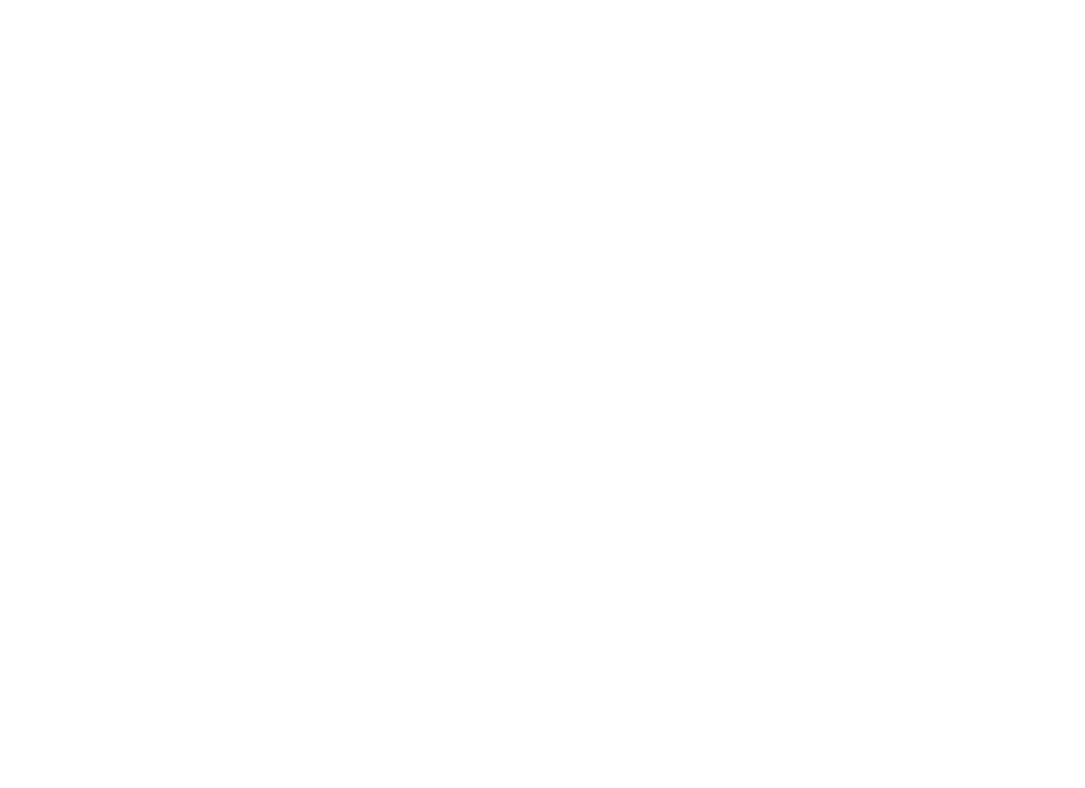
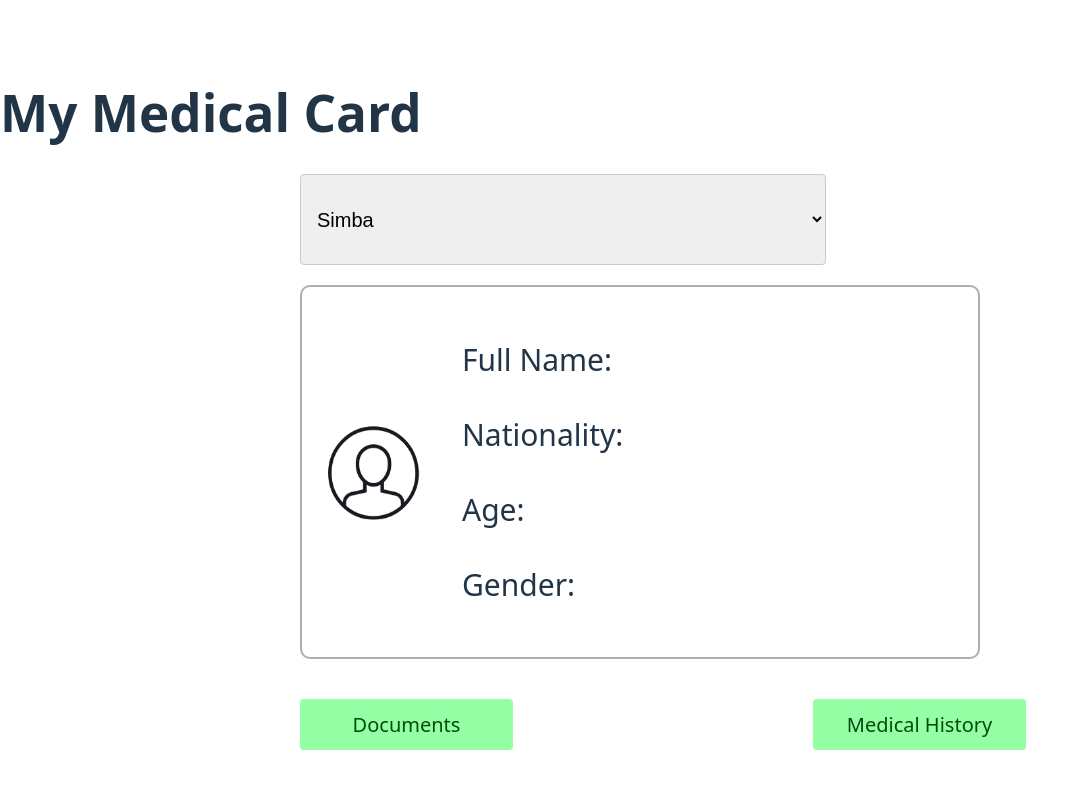
Before and after one commit to reaapunzell/HealthLink, a React (Vite) app in the folder health-link/: page /medicard in a window 1280 px wide. Before the commit this address had no page. Shown: the top 788 px of the page, without its empty margins (0-1085 px from the left). Built offline with nearby package versions, Linux system fonts and the light colour scheme.

Commit message:
medicard and appointment components start

```diff
--- a/health-link/src/App.jsx
+++ b/health-link/src/App.jsx
@@ -2,6 +2,9 @@ import { BrowserRouter, Routes, Route } from "react-router-dom";
 import Login from "./pages/Login";
 import Signup from "./pages/Signup";
 import Navigation from "./components/Navigation";
+import MediCard from "./components/MediCard";
+import AppointmentCalendar from "./components/AppointmentCalendar";
+
 
 function App() {
   return (
@@ -11,6 +14,8 @@ function App() {
         <Route path="/login" element={<Login />} />
         <Route path="/signup" element={<Signup />} />
         <Route path='/navigation' element={<Navigation />} />
+        <Route path='/medicard' element={<MediCard />} />
+        <Route path='/appointments' element={<AppointmentCalendar />} />
       </Routes>
     </BrowserRouter>
   );
--- a/health-link/src/assets/style.css
+++ b/health-link/src/assets/style.css
@@ -158,3 +158,190 @@ h2 {
   color: var(--primary-color);
   font-weight: bold;
 }
+
+
+.medical-card-section h1{
+  text-align: center;
+}
+
+  select {
+  width: 526px;
+height: 91px;
+margin: 0px 300px;
+padding-left: 12px;
+padding-right: 34px;
+font-size: 20px;
+border-color: rgb(202, 202, 202);
+}
+
+
+  .medical-card{
+  display:flex;
+  align-items:center;
+  border: 2px solid #aeaeae;
+  padding: 20px;
+  border-radius: 10px;
+  width: auto;
+  margin: 20px 300px;
+  margin-left: 300px;
+  margin-right: 300px;
+  font-size: 30px;
+  gap:20px;
+}
+
+
+.profile-pic {
+  width: 100px;
+  height: 100px;
+  border-radius: 50%;
+  margin-right: 20px;
+}
+
+.medical-card-navigation{
+  display:flex;
+}
+.medical-card-navigation button{
+  color: #004E0DFF;
+      background-color: #94FFA5FF;
+      border-style:none;
+      margin-top: 20px;
+      margin-left: 300px;
+      width: 213px;
+      height: 51px;
+      padding: 0 20px;
+      font-size: 20px;
+}
+
+
+
+
+.my-appointments-section{
+  text-align: center;
+
+}
+
+
+.calendar-container {
+  margin:30px 300px;
+  background: #fff;
+  width: auto;
+  border-radius: 10px;
+  box-shadow: 0 15px 10px rgba(102, 101, 101, 0.12);
+}
+
+.calendar-container header {
+  display: flex;
+  align-items: center;
+  padding: 25px 30px 10px;
+  justify-content: space-between;
+}
+
+header .calendar-navigation {
+  display: flex;
+}
+
+header .calendar-navigation span {
+  height: 38px;
+  width: 38px;
+  margin: 0 1px;
+  cursor: pointer;
+  text-align: center;
+  line-height: 38px;
+  border-radius: 50%;
+  user-select: none;
+  color: #aeabab;
+  font-size: 1.9rem;
+}
+
+.calendar-navigation span:last-child {
+  margin-right: -10px;
+}
+
+header .calendar-navigation span:hover {
+  background: var(--secondary-color);
+}
+
+header .calendar-current-date {
+  font-weight: 500;
+  font-size: 1.45rem;
+}
+
+.calendar-body {
+  padding: 20px;
+}
+
+.calendar-body ul {
+  list-style: none;
+  flex-wrap: wrap;
+  display: flex;
+  text-align: center;
+}
+
+.calendar-body .calendar-dates {
+  margin-bottom: 20px;
+}
+
+.calendar-body li {
+  width: calc(100% / 7);
+  font-size: 1.07rem;
+  color: #414141;
+}
+
+.calendar-body .calendar-weekdays li {
+  cursor: default;
+  font-weight: 500;
+}
+
+.calendar-weekdays li{
+  color: var(--primary-color)
+}
+.calendar-body .calendar-dates li {
+  margin-top: 30px;
+  position: relative;
+  z-index: 1;
+  cursor: pointer;
+}
+
+.calendar-dates li.inactive {
+  color: #aaa;
+}
+
+.calendar-dates li.active {
+  color: #fff;
+}
+
+.calendar-dates li::before {
+  position: absolute;
+  content: "";
+  z-index: -1;
+  top: 50%;
+  left: 50%;
+  width: 40px;
+  height: 40px;
+  border-radius: 50%;
+  transform: translate(-50%, -50%);
+}
+
+.calendar-dates li.active::before {
+  background-color: var(--primary-color)
+}
+
+.calendar-dates li:not(.active):hover::before {
+  background: var(--secondary-color);
+}
+
+li.appointment {
+  background-color: var(--secondary-color);
+  color: white;
+  border-radius: 8px;
+}
+
+.my-appointments-section button{
+  background: var(--secondary-color);
+  color: var(--primary-color);
+  border-style: none;
+  width: 600px;
+  padding: 10px;
+  font-size:16px;
+  margin-bottom: 20px;
+}
--- /dev/null
+++ b/health-link/src/components/AppointmentCalendar.jsx
@@ -0,0 +1,94 @@
+import React, {useState, useEffect, useRef} from 'react';
+
+function AppointmentCalendar() {
+    const [appointmentDates, setAppointmentDates] = useState([]);
+    const [date, setDate] = useState(new Date());
+    const [month, setMonth] = useState(date.getMonth());
+    const [year, setYear] = useState(date.getFullYear());
+    const dayRef = useRef(null);
+    const currDateRef = useRef(null);
+
+
+    // Array of month names
+const months = [
+    "January", "February", "March", "April", "May", "June",
+    "July", "August", "September", "October", "November", "December"
+  ];
+
+  const handleSetAppointment = () => {
+    const appointmentDate = prompt('Enter appointment date (DD-MM-YYYY):');
+    if (appointmentDate) {
+      const [day, month, year] = appointmentDate.split('-').map(Number);
+      setAppointmentDates([...appointmentDates, { day, month: month - 1, year }]);
+      alert(`Appointment booked for ${appointmentDate}`);
+    }
+  }
+
+  useEffect(() => {
+    if (!dayRef.current || !currDateRef.current) return;
+
+    let dayone = new Date(year, month, 1).getDay();
+    let lastdate = new Date(year, month + 1, 0).getDate();
+    let dayend = new Date(year, month, lastdate).getDay();
+    let monthlastdate = new Date(year, month, 0).getDate();
+
+    let lit = "";
+
+    for (let i = dayone; i > 0; i--) {
+      lit += `<li class="inactive">${monthlastdate - i + 1}</li>`;
+    }
+
+    for (let i = 1; i <= lastdate; i++) {
+      let isToday = i === date.getDate() && month === new Date().getMonth() && year === new Date().getFullYear() ? "active" : "";
+      let isAppointment = appointmentDates.some(appt => appt.day === i && appt.month === month && appt.year === year) ? "appointment" : "";
+
+      lit += `<li class="${isToday} ${isAppointment}">${i}</li>`;
+    }
+
+    for (let i = dayend; i < 6; i++) {
+      lit += `<li class="inactive">${i - dayend + 1}</li>`;
+    }
+
+    currDateRef.current.innerText = `${months[month]} ${year}`;
+    dayRef.current.innerHTML = lit;
+
+  }, [month, year, appointmentDates]);
+
+
+return (
+
+  <div>
+   <h1>My Appointments</h1>
+    <div className="calendar-container">
+        <header className="calendar-header">
+            <p className="calendar-current-date"></p>
+            <div className="calendar-navigation">
+                <span id="calendar-prev"
+                      className="material-symbols-rounded">
+                    x
+                </span>
+                <span id="calendar-next"
+                      className="material-symbols-rounded">
+                    x
+                </span>
+            </div>
+        </header>
+
+        <div className="calendar-body">
+            <ul className="calendar-weekdays">
+                <li>Sun</li>
+                <li>Mon</li>
+                <li>Tue</li>
+                <li>Wed</li>
+                <li>Thu</li>
+                <li>Fri</li>
+                <li>Sat</li>
+            </ul>
+            <ul className="calendar-dates"></ul>
+        </div>
+    </div>
+    </div>
+)
+}
+
+export default AppointmentCalendar;
--- /dev/null
+++ b/health-link/src/components/MediCard.jsx
@@ -0,0 +1,41 @@
+import React from "react";
+
+function MediCard() {
+  return (
+    <div>
+      <h1>My Medical Card</h1>
+      <select className="drop-down" id="profileSelect" name="profiles">
+        <option value="0">Simba</option>
+        <option value="1">Sarah</option>
+      </select>
+      <div className="medical-card" id="medicalCard">
+        <img
+          src="/src/assets/profile.png"
+          alt="Profile Picture"
+          className="profile-pic"
+        />
+        <div className="medical-card-information">
+          <p>
+            Full Name: <span id="fullName"></span>
+          </p>
+          <p>
+            Nationality: <span id="nationality"></span>
+          </p>
+          <p>
+            Age: <span id="age"></span>
+          </p>
+          <p>
+            Gender: <span id="gender"></span>
+          </p>
+        </div>
+      </div>
+
+      <div className="medical-card-navigation">
+        <button>Documents</button>
+        <button>Medical History</button>
+      </div>
+    </div>
+  );
+}
+
+export default MediCard;
```
Also changed, not shown: health-link/src/assets/profile.png (added).
